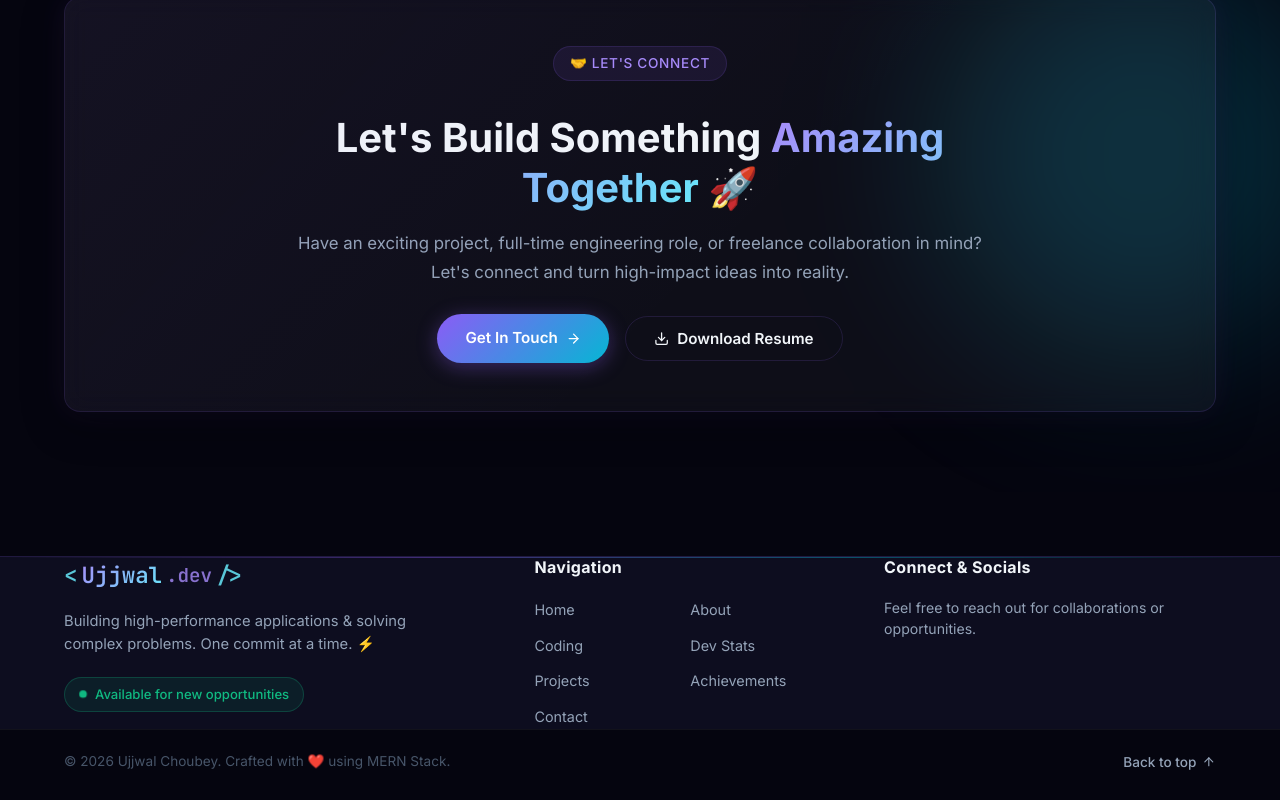
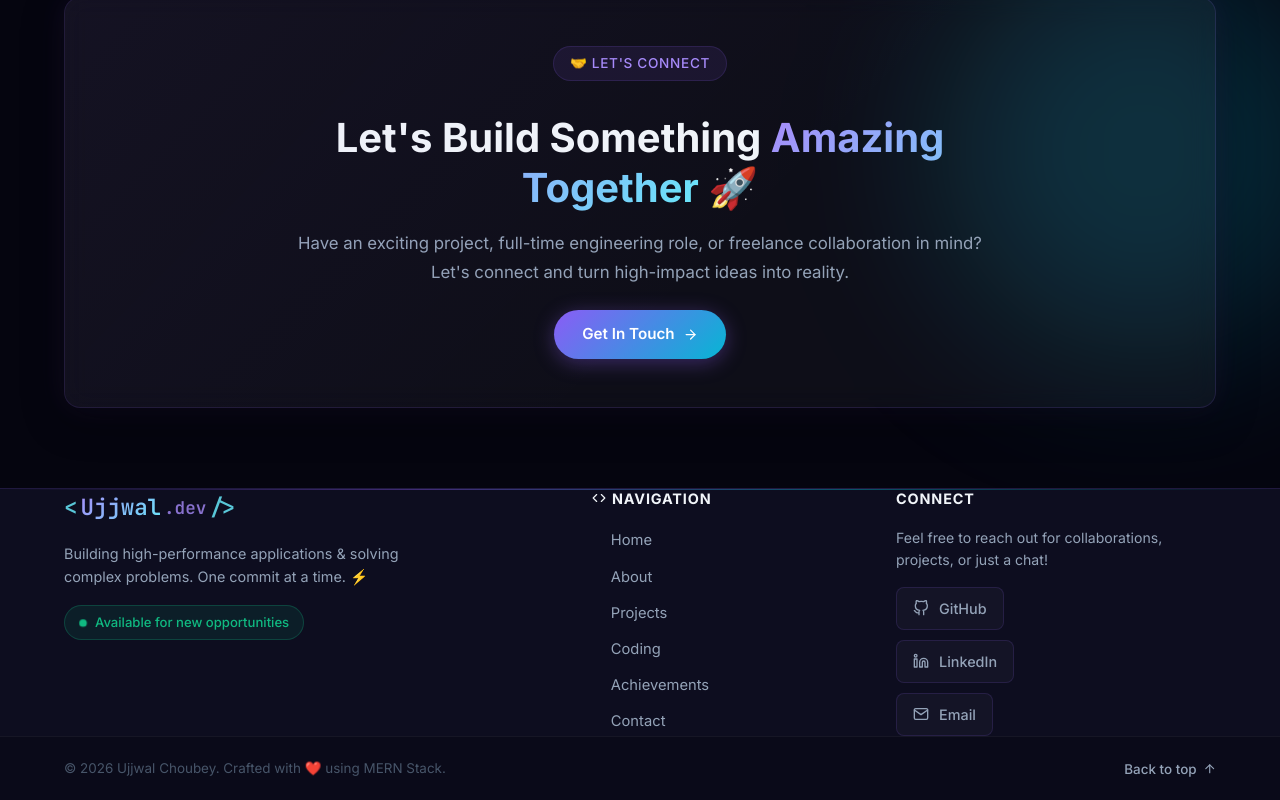
Before and after one commit to ujjwal11gits/My_Portfolio_Project, a React (Vite) app in the folder frontend/: page / in a window 1280 px wide. Shown: the part 770-1570 px from the top of the page. Built offline with nearby package versions, Linux system fonts and the light colour scheme; no server answers.

Commit message:
fix: resolve stat/CTA overlap, remove redundant resume btn from CTA, fix footer nav+socials, fix About page social icons always visible

```diff
--- a/frontend/src/components/layout/Footer.css
+++ b/frontend/src/components/layout/Footer.css
@@ -1,17 +1,16 @@
-/* ── Clean Modern 3-Column Footer CSS ───────────────────────────────────── */
+/* ── 3-Column Footer CSS ───────────────────────────────────────── */
 .footer {
   background: var(--bg-secondary);
   position: relative;
-  margin-top: 64px;
   border-top: 1px solid var(--border);
 }
 
 .footer-container {
   display: grid;
-  grid-template-columns: 1.4fr 1fr 1.1fr;
+  grid-template-columns: 1.5fr 0.8fr 1fr;
   gap: 48px;
   align-items: flex-start;
-  padding: 48px 24px;
+  padding: 52px 24px 44px;
 }
 
 .footer-col {
@@ -21,32 +20,37 @@
 }
 
 .footer-col-title {
-  font-size: 1rem;
+  font-size: 0.9rem;
   font-weight: 700;
   color: var(--text-primary);
-  letter-spacing: 0.02em;
+  letter-spacing: 0.06em;
+  text-transform: uppercase;
+  display: flex;
+  align-items: center;
+  gap: 6px;
   margin-bottom: 4px;
 }
 
+/* Brand Col */
 .footer-logo {
   font-size: 1.4rem;
   font-weight: 800;
   display: inline-flex;
   align-items: center;
-  gap: 4px;
+  gap: 3px;
+  font-family: 'JetBrains Mono', monospace;
 }
 
 .logo-ext {
   color: var(--violet-light);
-  font-size: 1.2rem;
   font-weight: 600;
 }
 
 .footer-tagline {
-  font-size: 0.92rem;
+  font-size: 0.9rem;
   color: var(--text-secondary);
-  line-height: 1.6;
-  max-width: 360px;
+  line-height: 1.65;
+  max-width: 340px;
 }
 
 .availability-badge {
@@ -57,87 +61,110 @@
   border-radius: 999px;
   background: rgba(16, 185, 129, 0.1);
   border: 1px solid rgba(16, 185, 129, 0.25);
-  color: var(--green);
+  color: #10b981;
   font-size: 0.82rem;
   font-weight: 500;
   width: fit-content;
-  margin-top: 4px;
 }
 
 .pulse-green-dot {
   width: 8px;
   height: 8px;
   border-radius: 50%;
-  background: var(--green);
-  box-shadow: 0 0 8px var(--green);
+  background: #10b981;
+  box-shadow: 0 0 8px #10b981;
   animation: pulse 2s infinite;
+  flex-shrink: 0;
 }
 
 @keyframes pulse {
-  0% { transform: scale(0.95); box-shadow: 0 0 0 0 rgba(16, 185, 129, 0.7); }
-  70% { transform: scale(1); box-shadow: 0 0 0 8px rgba(16, 185, 129, 0); }
+  0%   { transform: scale(0.95); box-shadow: 0 0 0 0 rgba(16, 185, 129, 0.7); }
+  70%  { transform: scale(1);    box-shadow: 0 0 0 8px rgba(16, 185, 129, 0); }
   100% { transform: scale(0.95); box-shadow: 0 0 0 0 rgba(16, 185, 129, 0); }
 }
 
-/* Nav Column */
+/* Nav Col */
 .footer-nav-list {
-  display: grid;
-  grid-template-columns: 1fr 1fr;
+  display: flex;
+  flex-direction: column;
   gap: 10px;
+  list-style: none;
+  padding: 0;
+  margin: 0;
 }
 
 .footer-nav-link {
-  font-size: 0.9rem;
+  font-size: 0.92rem;
   color: var(--text-secondary);
-  transition: var(--transition-fast);
+  transition: color 0.2s ease, transform 0.2s ease;
+  display: inline-flex;
+  align-items: center;
+  gap: 6px;
+}
+
+.footer-nav-link::before {
+  content: '→';
+  font-size: 0.8rem;
+  color: var(--violet);
+  opacity: 0;
+  transform: translateX(-4px);
+  transition: opacity 0.2s ease, transform 0.2s ease;
 }
 
 .footer-nav-link:hover {
   color: var(--violet-light);
-  transform: translateX(3px);
 }
 
-/* Connect Column */
+.footer-nav-link:hover::before {
+  opacity: 1;
+  transform: translateX(0);
+}
+
+/* Connect Col */
 .connect-desc {
   font-size: 0.88rem;
   color: var(--text-secondary);
-  line-height: 1.5;
+  line-height: 1.55;
 }
 
 .footer-socials {
   display: flex;
+  flex-direction: column;
   gap: 10px;
-  margin-top: 4px;
-  flex-wrap: wrap;
 }
 
 .footer-socials a {
-  width: 38px;
-  height: 38px;
-  border-radius: 50%;
-  display: flex;
+  display: inline-flex;
   align-items: center;
-  justify-content: center;
-  background: var(--glass);
+  gap: 10px;
+  padding: 9px 16px;
+  border-radius: var(--radius-sm);
+  background: rgba(255, 255, 255, 0.03);
   border: 1px solid var(--border);
   color: var(--text-secondary);
+  font-size: 0.9rem;
+  font-weight: 500;
+  transition: background 0.2s ease, color 0.2s ease, border-color 0.2s ease, transform 0.2s ease;
+  width: fit-content;
+}
+
+.footer-socials a svg {
   font-size: 1rem;
-  transition: var(--transition-fast);
+  flex-shrink: 0;
 }
 
 .footer-socials a:hover {
   color: var(--violet-light);
   border-color: var(--violet);
-  background: rgba(139, 92, 246, 0.15);
-  transform: translateY(-2px);
-  box-shadow: 0 4px 15px rgba(139, 92, 246, 0.25);
+  background: rgba(139, 92, 246, 0.1);
+  transform: translateX(3px);
 }
 
 /* Bottom Bar */
 .footer-bottom {
   border-top: 1px solid rgba(255, 255, 255, 0.05);
   padding: 20px 0;
-  background: var(--bg-primary);
+  background: rgba(0, 0, 0, 0.2);
 }
 
 .footer-bottom-inner {
@@ -149,7 +176,7 @@
 }
 
 .footer-bottom p {
-  font-size: 0.85rem;
+  font-size: 0.84rem;
   color: var(--text-muted);
 }
 
@@ -160,10 +187,10 @@
   background: transparent;
   border: none;
   color: var(--text-secondary);
-  font-size: 0.85rem;
+  font-size: 0.84rem;
   font-weight: 500;
   cursor: pointer;
-  transition: var(--transition-fast);
+  transition: color 0.2s ease, transform 0.2s ease;
 }
 
 .back-to-top-btn:hover {
@@ -171,9 +198,19 @@
   transform: translateY(-2px);
 }
 
+/* Responsive */
 @media (max-width: 900px) {
   .footer-container {
-    grid-template-columns: 1fr;
+    grid-template-columns: 1fr 1fr;
     gap: 36px;
   }
+  .brand-col {
+    grid-column: 1 / -1;
+  }
 }
+
+@media (max-width: 580px) {
+  .footer-container {
+    grid-template-columns: 1fr;
+  }
+}
--- a/frontend/src/components/layout/Footer.jsx
+++ b/frontend/src/components/layout/Footer.jsx
@@ -1,14 +1,13 @@
 import { NavLink } from 'react-router-dom';
 import { usePortfolio } from '../../context/PortfolioContext';
-import { FiGithub, FiLinkedin, FiTwitter, FiInstagram, FiMail, FiArrowUp } from 'react-icons/fi';
+import { FiGithub, FiLinkedin, FiInstagram, FiMail, FiArrowUp, FiCode } from 'react-icons/fi';
 import './Footer.css';
 
 const NAV_LINKS = [
   { to: '/',             label: 'Home' },
   { to: '/about',        label: 'About' },
+  { to: '/projects',     label: 'Projects' },
   { to: '/coding',       label: 'Coding' },
-  { to: '/dev-stats',    label: 'Dev Stats' },
-  { to: '/projects',     label: 'Projects' },
   { to: '/achievements', label: 'Achievements' },
   { to: '/contact',      label: 'Contact' },
 ];
@@ -16,19 +15,19 @@ const NAV_LINKS = [
 export default function Footer() {
   const { data } = usePortfolio();
   const profile = data?.profile;
-  const name    = profile?.name   || 'Ujjwal Choubey';
+  const name    = profile?.name || 'Ujjwal Choubey';
   const social  = profile?.socialLinks || profile?.social || {};
+  const email   = profile?.email || 'ujjwal11.work@gmail.com';
 
-  const scrollToTop = () => {
-    window.scrollTo({ top: 0, behavior: 'smooth' });
-  };
+  const scrollToTop = () => window.scrollTo({ top: 0, behavior: 'smooth' });
 
   return (
     <footer className="footer">
       <div className="glow-divider" />
 
       <div className="footer-container container">
-        {/* Column 1: Brand & Availability */}
+
+        {/* Column 1: Brand */}
         <div className="footer-col brand-col">
           <NavLink to="/" className="footer-logo mono">
             <span className="logo-bracket">&lt;</span>
@@ -38,7 +37,8 @@ export default function Footer() {
           </NavLink>
 
           <p className="footer-tagline">
-            Building high-performance applications & solving complex problems. One commit at a time. ⚡
+            Building high-performance applications &amp; solving complex problems.
+            One commit at a time. ⚡
           </p>
 
           <div className="availability-badge">
@@ -47,9 +47,9 @@ export default function Footer() {
           </div>
         </div>
 
-        {/* Column 2: Navigation Links */}
+        {/* Column 2: Navigation */}
         <div className="footer-col nav-col">
-          <h4 className="footer-col-title">Navigation</h4>
+          <h4 className="footer-col-title"><FiCode size={14} /> Navigation</h4>
           <ul className="footer-nav-list">
             {NAV_LINKS.map(link => (
               <li key={link.to}>
@@ -61,26 +61,47 @@ export default function Footer() {
           </ul>
         </div>
 
-        {/* Column 3: Connect & Social Links */}
+        {/* Column 3: Socials */}
         <div className="footer-col connect-col">
-          <h4 className="footer-col-title">Connect & Socials</h4>
-          <p className="connect-desc">Feel free to reach out for collaborations or opportunities.</p>
-
+          <h4 className="footer-col-title">Connect</h4>
+          <p className="connect-desc">
+            Feel free to reach out for collaborations, projects, or just a chat!
+          </p>
           <div className="footer-socials">
-            {social.github    && <a href={social.github} target="_blank" rel="noreferrer" title="GitHub"><FiGithub /></a>}
-            {social.linkedin  && <a href={social.linkedin} target="_blank" rel="noreferrer" title="LinkedIn"><FiLinkedin /></a>}
-            {social.twitter   && <a href={social.twitter} target="_blank" rel="noreferrer" title="Twitter"><FiTwitter /></a>}
-            {social.instagram && <a href={social.instagram} target="_blank" rel="noreferrer" title="Instagram"><FiInstagram /></a>}
-            {profile?.email   && <a href={`mailto:${profile.email}`} title="Email"><FiMail /></a>}
+            <a
+              href={social.github || 'https://github.com/ujjwal11gits'}
+              target="_blank" rel="noreferrer" title="GitHub"
+            >
+              <FiGithub />
+              <span>GitHub</span>
+            </a>
+            <a
+              href={social.linkedin || 'https://www.linkedin.com/in/ujjwalkumarchoubey'}
+              target="_blank" rel="noreferrer" title="LinkedIn"
+            >
+              <FiLinkedin />
+              <span>LinkedIn</span>
+            </a>
+            {(social.instagram) && (
+              <a href={social.instagram} target="_blank" rel="noreferrer" title="Instagram">
+                <FiInstagram />
+                <span>Instagram</span>
+              </a>
+            )}
+            <a href={`mailto:${email}`} title="Email">
+              <FiMail />
+              <span>Email</span>
+            </a>
           </div>
         </div>
+
       </div>
 
       {/* Footer Bottom Bar */}
       <div className="footer-bottom">
         <div className="container footer-bottom-inner">
           <p>© {new Date().getFullYear()} {name}. Crafted with ❤️ using MERN Stack.</p>
-          <button className="back-to-top-btn" onClick={scrollToTop} title="Back to top">
+          <button className="back-to-top-btn" onClick={scrollToTop}>
             <span>Back to top</span>
             <FiArrowUp />
           </button>
--- a/frontend/src/pages/About.jsx
+++ b/frontend/src/pages/About.jsx
@@ -3,7 +3,7 @@ import { motion } from 'framer-motion';
 import { usePortfolio } from '../context/PortfolioContext';
 import {
   FiMapPin, FiBook, FiCalendar, FiAward, FiCode,
-  FiGithub, FiLinkedin, FiTwitter, FiMail,
+  FiGithub, FiLinkedin, FiInstagram, FiMail,
 } from 'react-icons/fi';
 import './About.css';
 
@@ -210,12 +210,31 @@ export default function About() {
                 <div className="about-photo-glow" />
               </div>
 
-              {/* Social links under photo */}
+              {/* Social links under photo — always visible with fallbacks */}
               <div className="about-socials">
-                {social.github    && <a href={social.github}   target="_blank" rel="noreferrer" className="about-social-link"><FiGithub /></a>}
-                {social.linkedin  && <a href={social.linkedin} target="_blank" rel="noreferrer" className="about-social-link"><FiLinkedin /></a>}
-                {social.twitter   && <a href={social.twitter}  target="_blank" rel="noreferrer" className="about-social-link"><FiTwitter /></a>}
-                {profile.email    && <a href={`mailto:${profile.email}`} className="about-social-link"><FiMail /></a>}
+                <a
+                  href={social.github || 'https://github.com/ujjwal11gits'}
+                  target="_blank" rel="noreferrer" className="about-social-link" title="GitHub"
+                >
+                  <FiGithub />
+                </a>
+                <a
+                  href={social.linkedin || 'https://www.linkedin.com/in/ujjwalkumarchoubey'}
+                  target="_blank" rel="noreferrer" className="about-social-link" title="LinkedIn"
+                >
+                  <FiLinkedin />
+                </a>
+                {social.instagram && (
+                  <a href={social.instagram} target="_blank" rel="noreferrer" className="about-social-link" title="Instagram">
+                    <FiInstagram />
+                  </a>
+                )}
+                <a
+                  href={`mailto:${profile.email || 'ujjwal11.work@gmail.com'}`}
+                  className="about-social-link" title="Email"
+                >
+                  <FiMail />
+                </a>
               </div>
             </motion.div>
 
--- a/frontend/src/pages/Home.css
+++ b/frontend/src/pages/Home.css
@@ -158,7 +158,8 @@
   display: grid;
   grid-template-columns: repeat(4, 1fr);
   gap: 20px;
-  margin-top: 80px;
+  margin-top: 48px;
+  padding-bottom: 0;
 }
 .hero-stat-card {
   padding: 24px 20px;
@@ -179,8 +180,9 @@
 .home-cta-section {
   position: relative;
   z-index: 2;
-  margin-top: 64px;
-  margin-bottom: 64px;
+  margin-top: 56px;
+  margin-bottom: 80px;
+  padding-bottom: 0;
 }
 
 .home-cta-card {
@@ -212,13 +214,8 @@
   line-height: 1.7;
 }
 
-.cta-buttons {
-  display: flex;
-  align-items: center;
-  justify-content: center;
-  gap: 16px;
-  margin-top: 12px;
-  flex-wrap: wrap;
+.cta-btn-single {
+  margin-top: 8px;
 }
 
 .scroll-indicator {
--- a/frontend/src/pages/Home.jsx
+++ b/frontend/src/pages/Home.jsx
@@ -289,16 +289,10 @@ export default function Home() {
               Have an exciting project, full-time engineering role, or freelance collaboration in mind?
               Let's connect and turn high-impact ideas into reality.
             </p>
-            <div className="cta-buttons">
+            <div className="cta-btn-single">
               <Link to="/contact" className="btn btn-primary">
                 Get In Touch <FiArrowRight />
               </Link>
-              <button
-                onClick={e => handleOpenResume(e, profile?.resumeUrl)}
-                className="btn btn-outline"
-              >
-                <FiDownload /> Download Resume
-              </button>
             </div>
           </div>
         </div>
```
